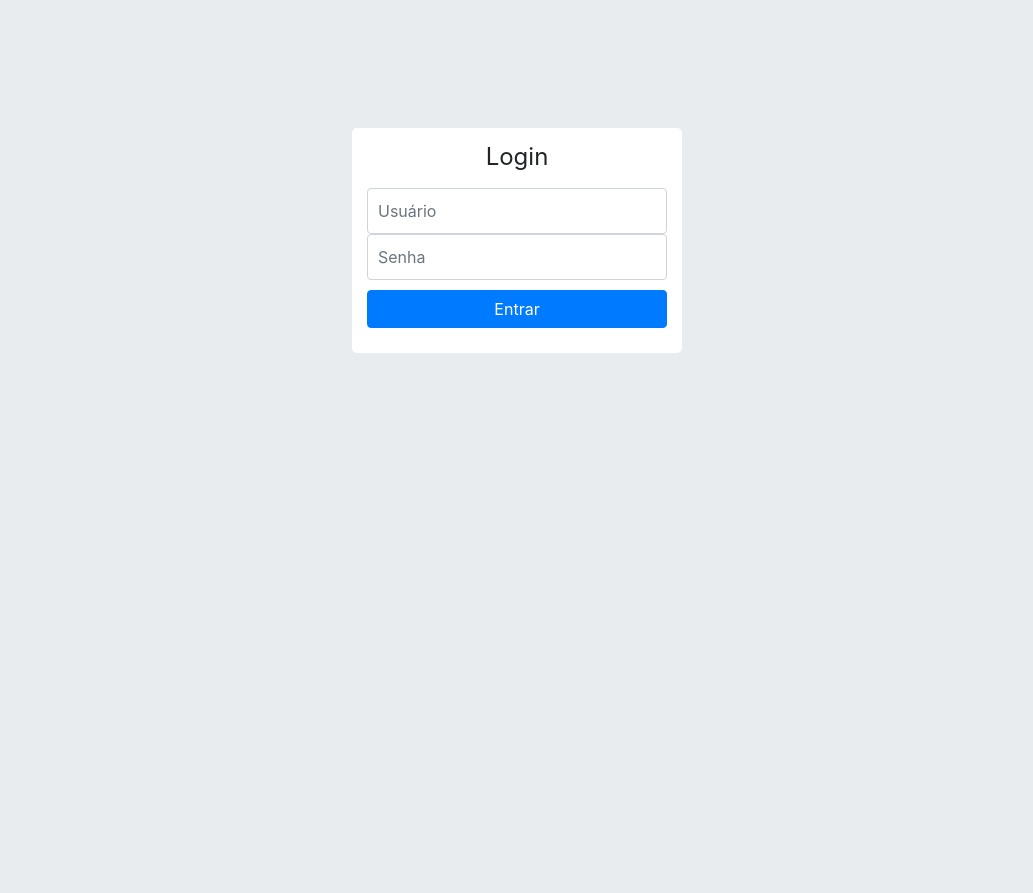
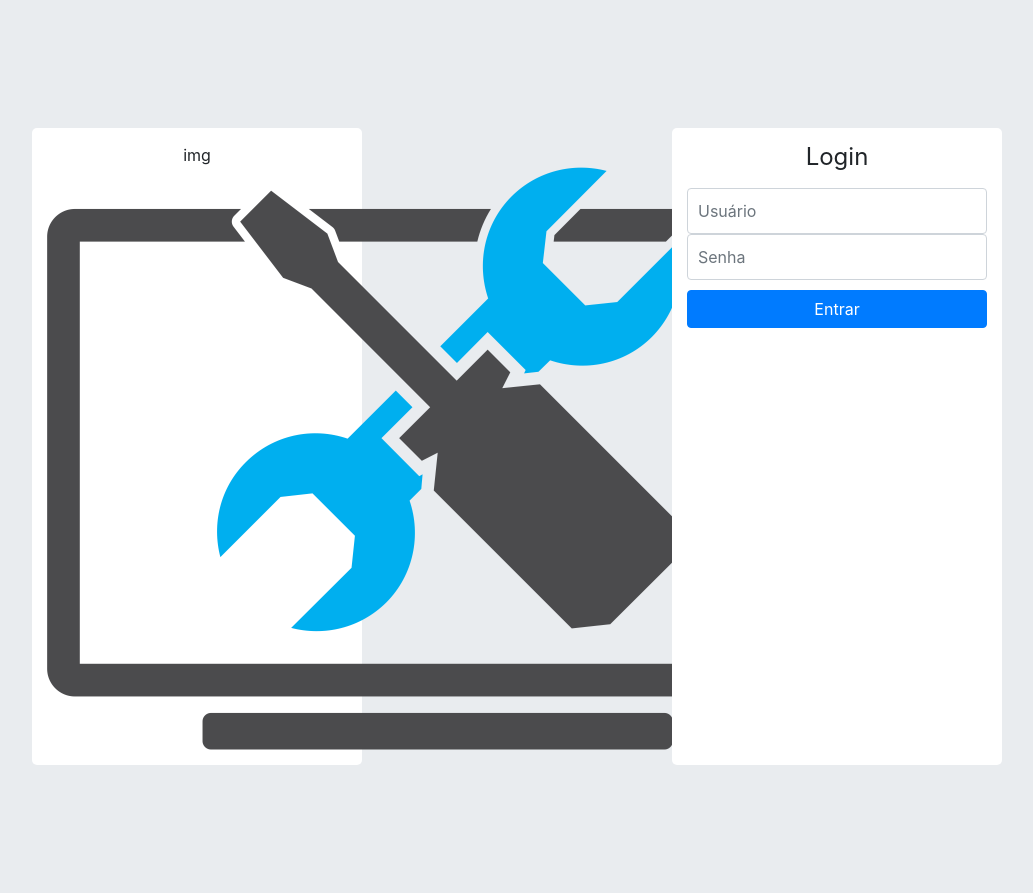
Before and after one commit to MarcosRene/sistema-chamado, a PHP site: page / in a window 1280 px wide. Shown: the whole page, without its empty margins (123-1156 px from the left). Before the commit the page ends 353 px from the top, so only its background shows below. Run offline with PHP 8.4, Linux system fonts and the light colour scheme; some libraries are stand-ins or nearby versions.

Commit message:
logo sistema

```diff
--- a/view/login.php
+++ b/view/login.php
@@ -18,9 +18,15 @@
 
 
     <body class="text-center">
+
+        <div class="container" id="row" >
+            img <img src="../assets/img/logo.png" />
+        </div>
+
         <div class="container">
             <div class="form-signin">
                 <h1 class="h4 mb-3 font-weight-normal">Login</h1>
+
 
                 <form method="POST" action="routes.php">
 
```
